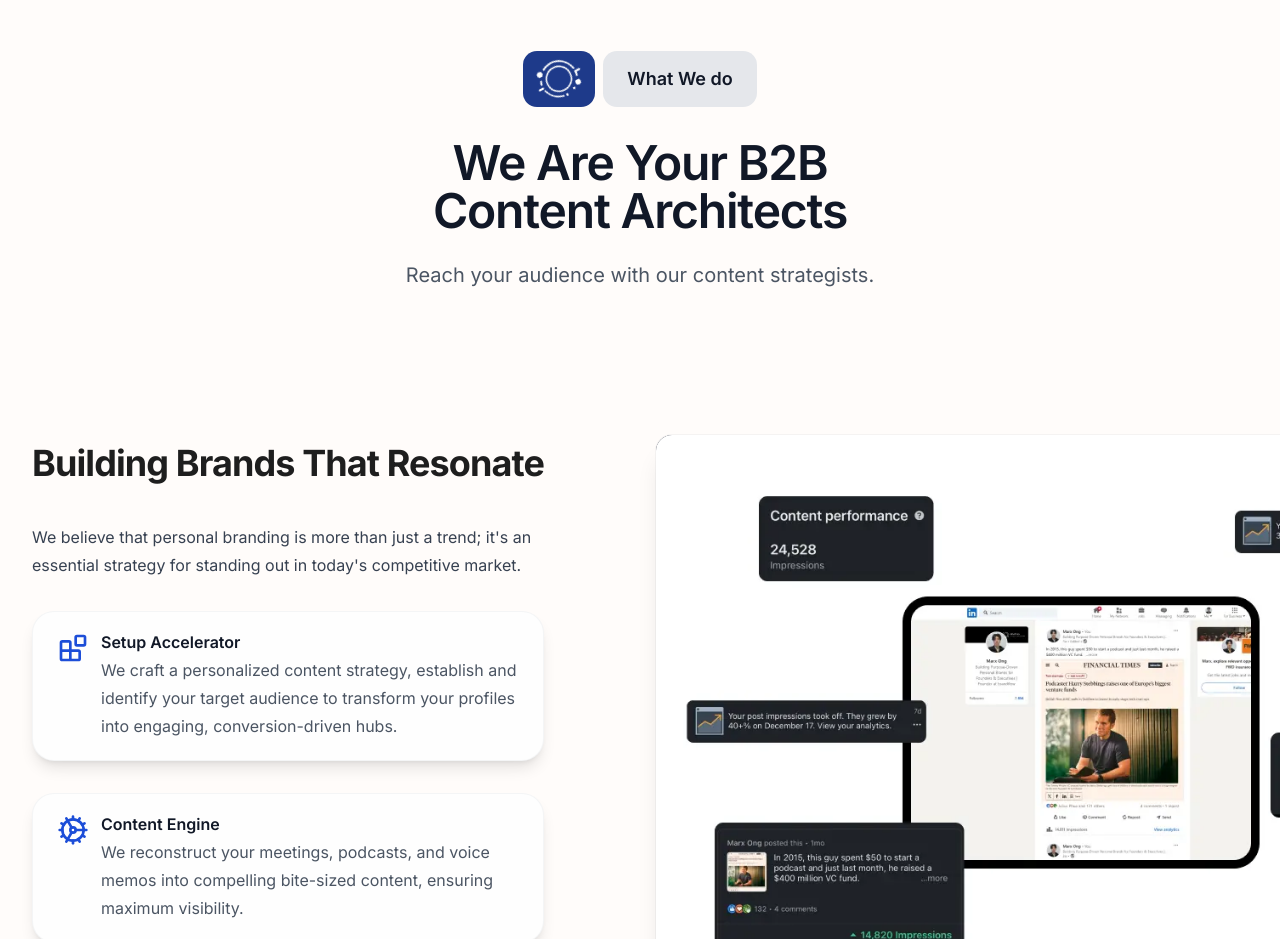
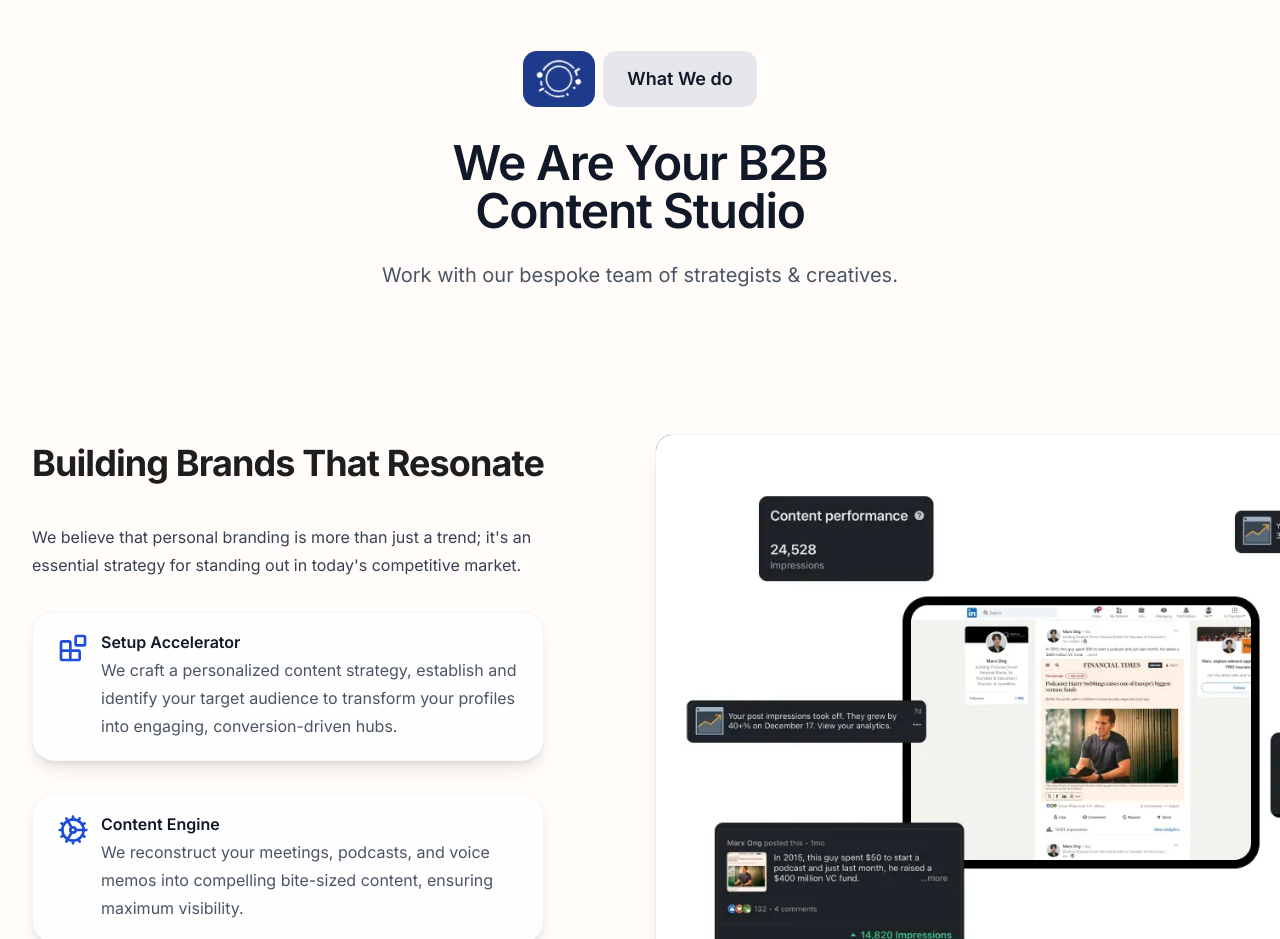
Before and after one commit to marxzzxx/brandflow, a Next.js app in the folder my-app/: page / in a window 1280 px wide. Shown: the part 1160-2099 px from the top of the page. Built offline with nearby package versions, Linux system fonts and the light colour scheme.

Commit message:
Update v2.1

```diff
--- a/my-app/app/homepage/branding.tsx
+++ b/my-app/app/homepage/branding.tsx
@@ -19,10 +19,10 @@ export default function branding() {
                     </div>
                     <div className="text-center">
                         <h1 className="text-balance text-4xl font-semibold tracking-tight text-gray-900 sm:text-5xl">
-                            We Are Your B2B Content Architects
+                            We Are Your B2B Content Studio
                         </h1>
                         <p className="mt-6 text-xl leading-8 text-gray-600">
-                            Reach your audience with our content strategists.
+                            Work with our bespoke team of strategists & creatives.
                         </p>
                         {/* <div className="mt-10 flex items-center justify-center gap-x-6">
                             <a
```
